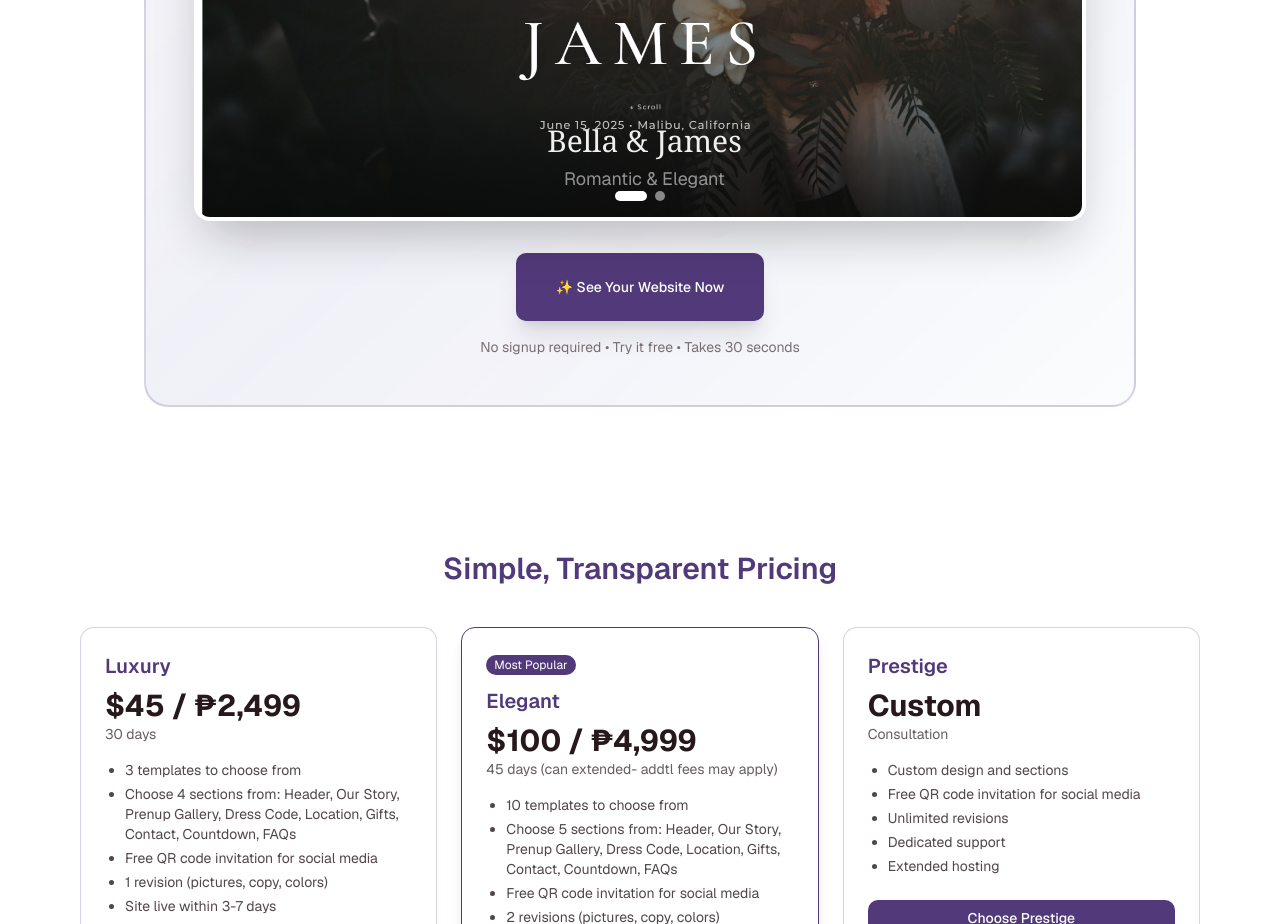
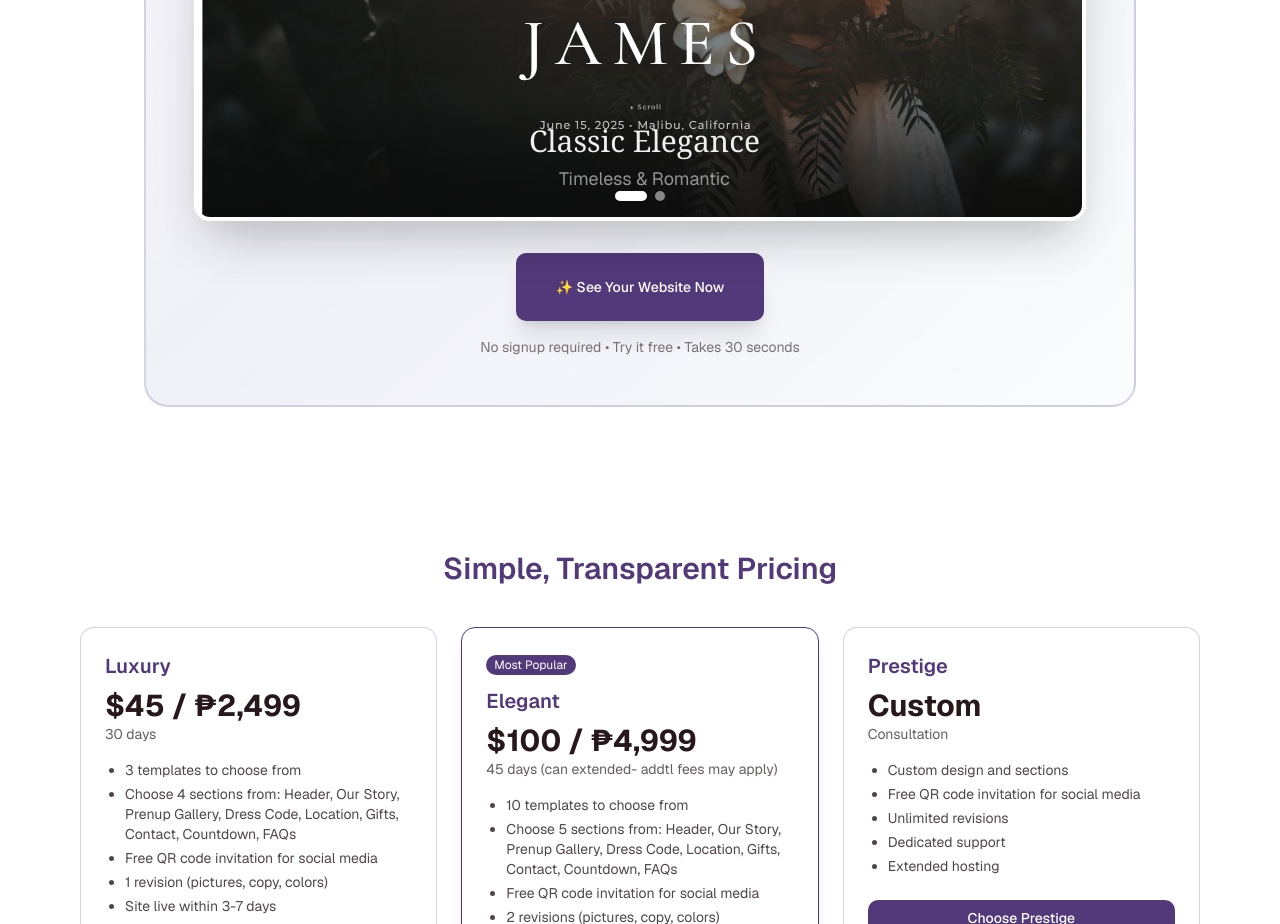
Before and after one commit to vyreee/weddingsite, a Next.js app: page / in a window 1280 px wide. Shown: the part 3220-4144 px from the top of the page. Built offline with nearby package versions, Linux system fonts and the light colour scheme.

Commit message:
Update template names to Classic Elegance and Royal Bliss

```diff
--- a/src/components/sections/TemplateShowcaseSection.tsx
+++ b/src/components/sections/TemplateShowcaseSection.tsx
@@ -11,15 +11,15 @@ import tp2Screenshot from "@/tp2-ss.png";
 export default function TemplateShowcaseSection() {
   const templates = [
     {
-      name: "Bella & James",
-      desc: "Romantic & Elegant",
+      name: "Classic Elegance",
+      desc: "Timeless & Romantic",
       gradient: "from-[#98C1D9] via-[#6969B3] to-[#533A7B]",
       preview: "/templates/template-1.html",
       image: tp1Screenshot
     },
     {
-      name: "Modern Minimalist",
-      desc: "Clean & Contemporary",
+      name: "Royal Bliss",
+      desc: "Royalty Bliss",
       gradient: "from-[#6969B3] to-[#533A7B]",
       preview: "/templates/template-2.html",
       image: tp2Screenshot
```
